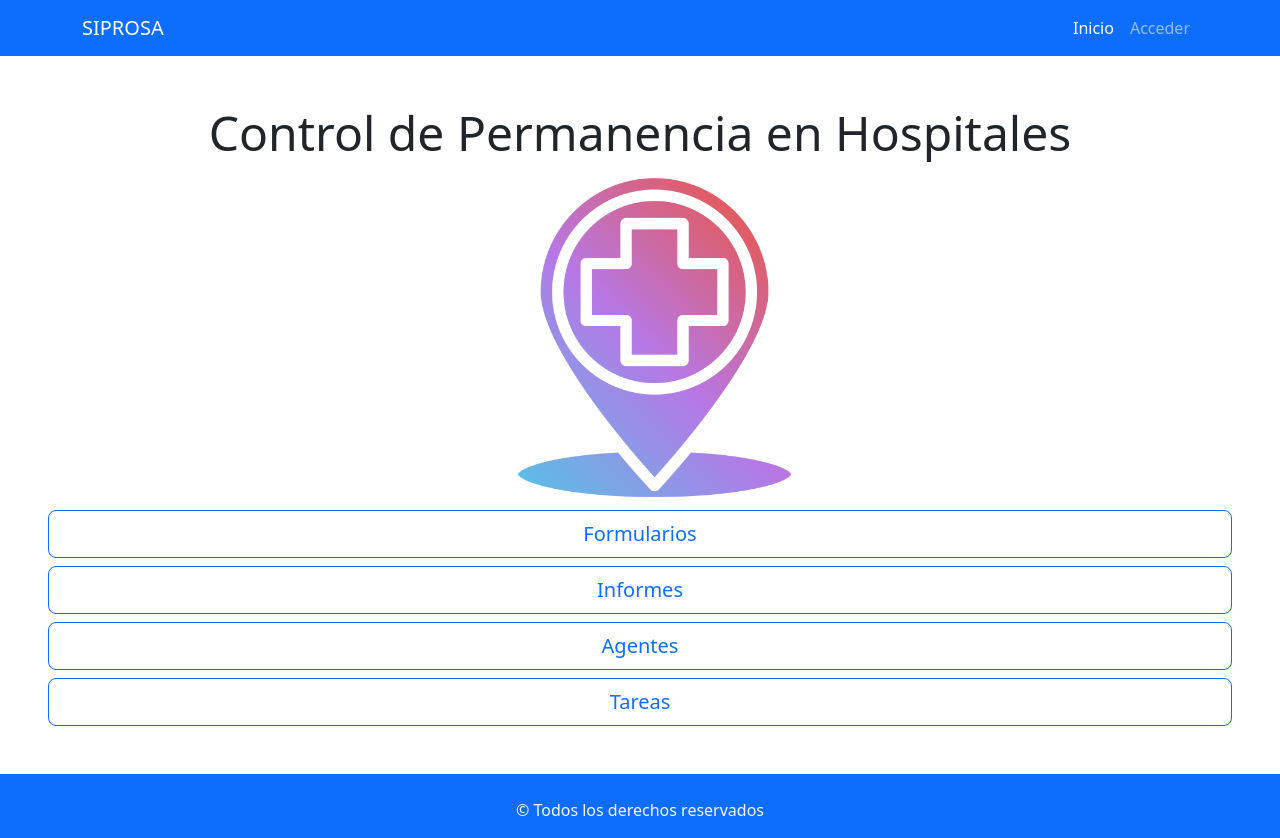
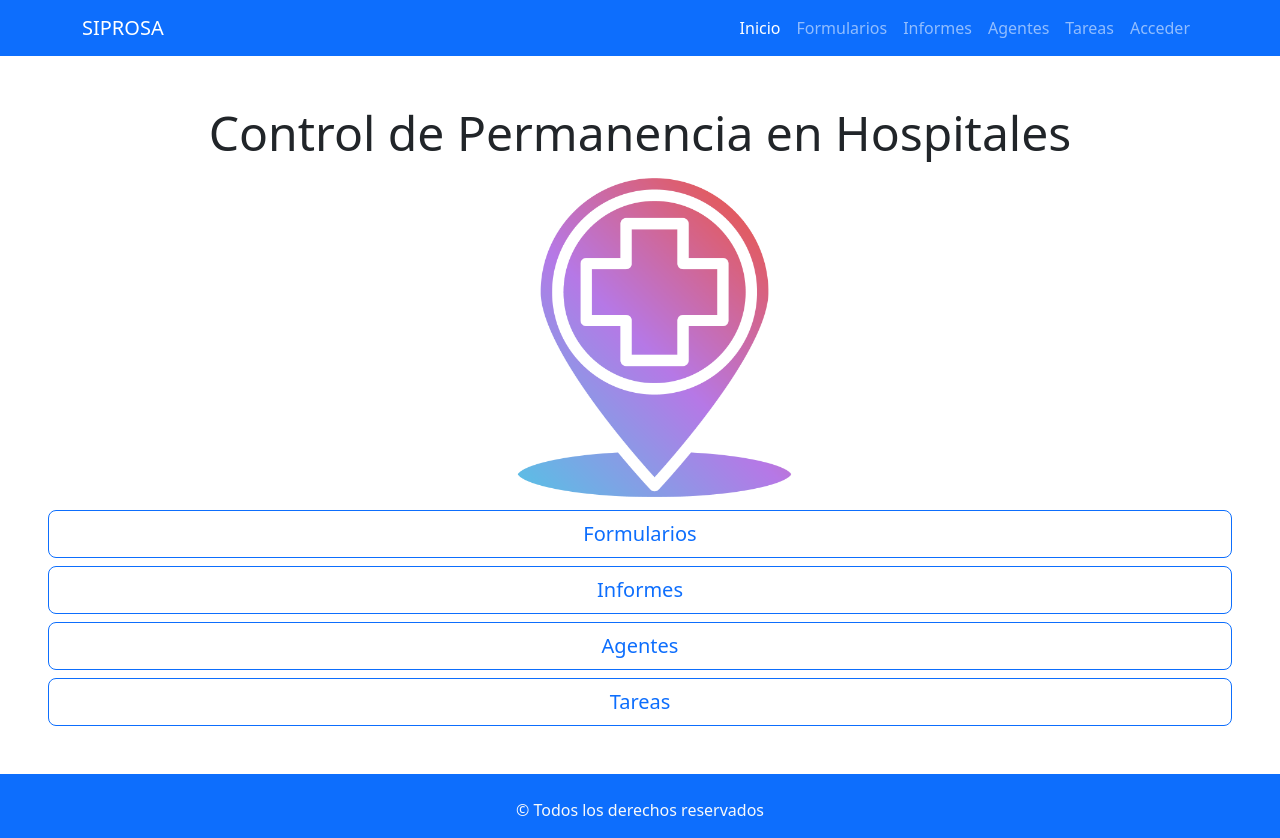
Before and after one commit to jcarloszo/ProyectoFinalFrankestein, a React (Vite) app: page / in a window 1280 px wide. Built offline with nearby package versions, Linux system fonts and the light colour scheme.

Commit message:
se agregaron las rutas del navbar

```diff
--- a/src/components/common/Menu.jsx
+++ b/src/components/common/Menu.jsx
@@ -14,6 +14,10 @@ const Menu = () => {
                     <Navbar.Collapse id="basic-navbar-nav" className='justify-content-end'>
                         <Nav className="ml-auto">
                             <NavLink end className={'nav-item nav-link'} to='/'>Inicio</NavLink>
+                            <NavLink end className={'nav-item nav-link'} to='/formularios'>Formularios</NavLink>
+                            <NavLink end className={'nav-item nav-link'} to='/informes'>Informes</NavLink>
+                            <NavLink end className={'nav-item nav-link'} to='/agentes'>Agentes</NavLink>
+                            <NavLink end className={'nav-item nav-link'} to='/tareas'>Tareas</NavLink>
                             <NavLink end className={'nav-item nav-link'} to='/login'>Acceder</NavLink>
                         </Nav>
                     </Navbar.Collapse>
--- a/src/components/views/Inicio.jsx
+++ b/src/components/views/Inicio.jsx
@@ -1,4 +1,3 @@
-import Container from 'react-bootstrap/Container';
 import "bootstrap/dist/css/bootstrap.min.css";
 import Logo from "../../assets/Logo.png"
 import Button from 'react-bootstrap/Button';
--- a/src/components/views/Login.jsx
+++ b/src/components/views/Login.jsx
@@ -3,6 +3,7 @@ import { Form, Button, Alert } from 'react-bootstrap';
 import "bootstrap/dist/css/bootstrap.min.css";
 import Logo from "../../assets/Logo.png";
 import { useNavigate } from "react-router-dom";
+import Swal from 'sweetalert2';
 
 const Login = () => {
     const [username, setUsername] = useState('');
@@ -21,7 +22,11 @@ const Login = () => {
             console.log("Inicio de sesion exitoso");
             navegacion('/')
         } else {
-            setError('Nombre de usuario o contraseña incorrecta');
+            Swal.fire(
+                'Error',
+                'Usuario o password incorrectos',
+                'error'
+            )
         }
 
         setLoading(false);
```
